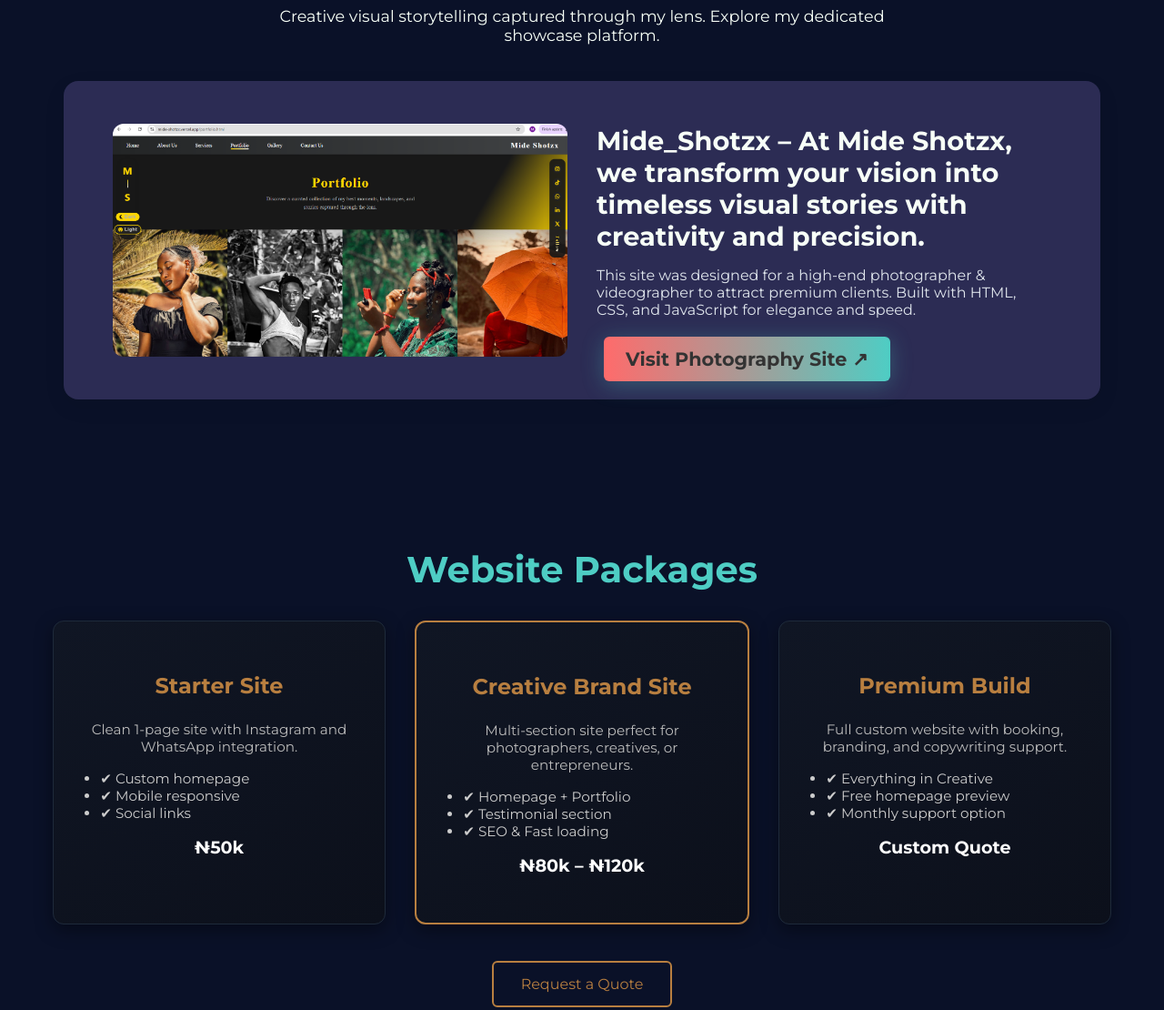
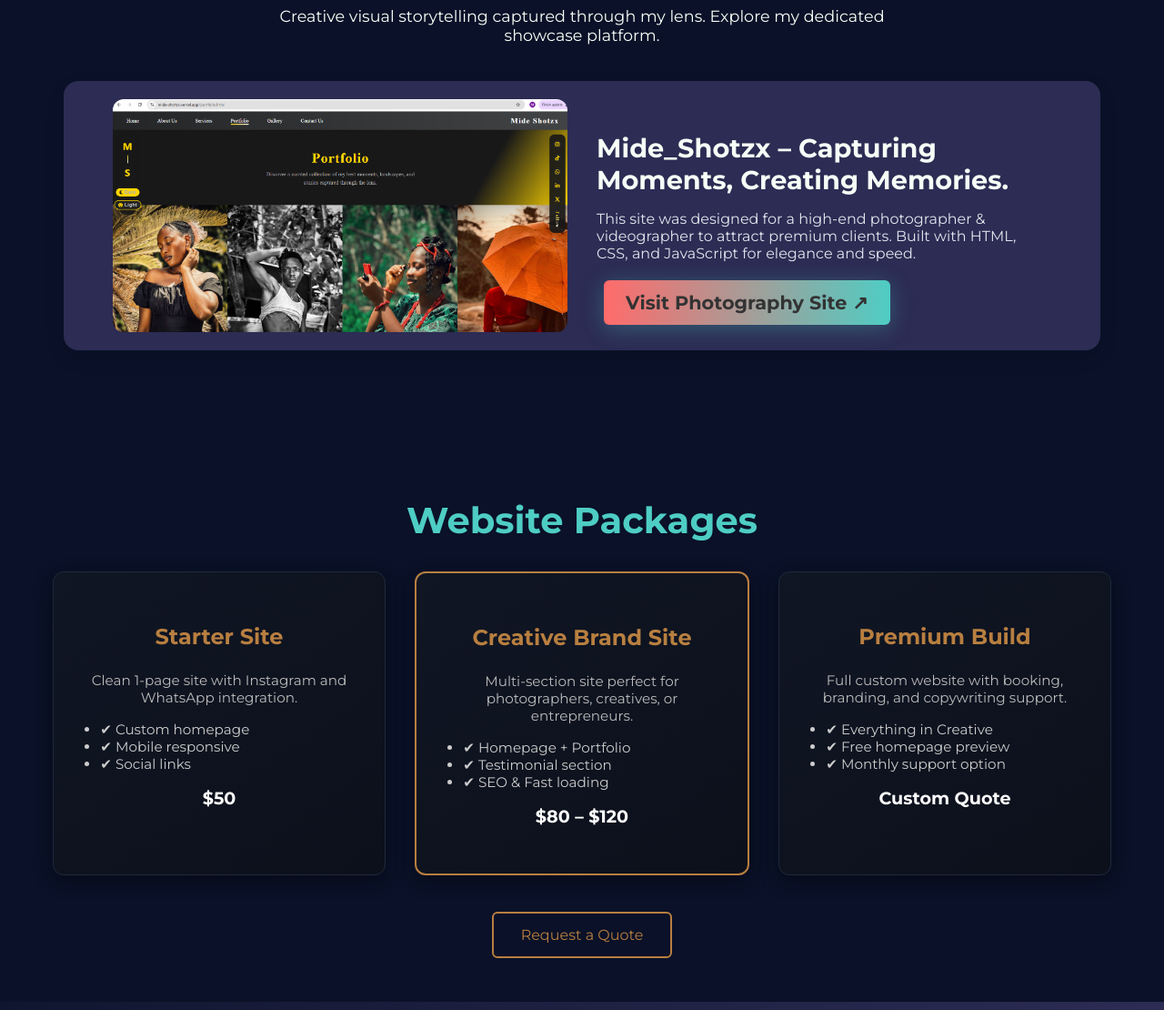
Before and after one commit to Michael-ai470/Ajy_KingOfficial, a plain HTML site: page index.html in a window 1280 px wide. Shown: the part 6282-7392 px from the top of the page at 91% size. Drawn offline with Linux system fonts and the light colour scheme.

Commit message:
Update index.html

```diff
--- a/index.html
+++ b/index.html
@@ -336,7 +336,7 @@
       <div class="photo-preview-card">
         <img src="images/Mide_Shotzx2.png" alt="Photography site preview">
         <div class="photo-preview-content">
-          <h3>Mide_Shotzx – At Mide Shotzx, we transform your vision into timeless visual stories with creativity and precision.</h3>
+          <h3>Mide_Shotzx – Capturing Moments, Creating Memories.</h3>
           <p>This site was designed for a high-end photographer & videographer to attract premium clients. Built with HTML, CSS, and JavaScript for elegance and speed.</p>
           <a href="https://ajyforcreatives.vercel.app/" target="_blank" class="hero-btn">Visit Photography Site ↗</a>
         </div>
@@ -356,7 +356,7 @@
           <li>✔ Mobile responsive</li>
           <li>✔ Social links</li>
         </ul>
-        <p class="price">₦50k</p>
+        <p class="price">$50</p>
       </div>
 
       <div class="package-card highlight">
@@ -367,7 +367,7 @@
           <li>✔ Testimonial section</li>
           <li>✔ SEO & Fast loading</li>
         </ul>
-        <p class="price">₦80k – ₦120k</p>
+        <p class="price">$80 – $120</p>
       </div>
 
       <div class="package-card">
```
